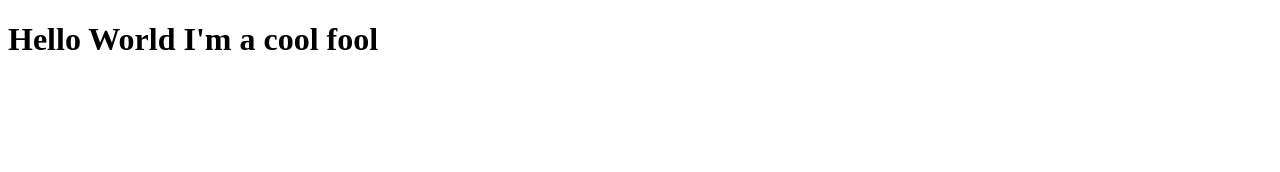
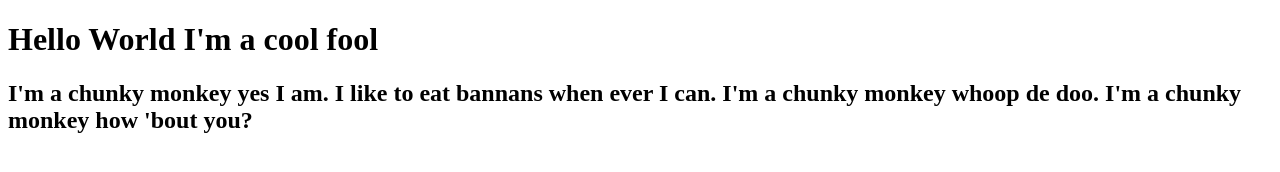
Before and after one commit to taylorpreston/heros, a plain HTML site: page index.html in a window 1280 px wide. Drawn offline with Linux system fonts and the light colour scheme.

Commit message:
taylor is going again

```diff
--- a/index.html
+++ b/index.html
@@ -7,5 +7,11 @@
   </head>
   <body>
     <h1>Hello World I'm a cool fool</h1>
+    <h2>
+      I'm a chunky monkey yes I am.
+      I like to eat bannans when ever I can.
+      I'm a chunky monkey whoop de doo.
+      I'm a chunky monkey how 'bout you?
+    </h2>
   </body>
 </html>
```
